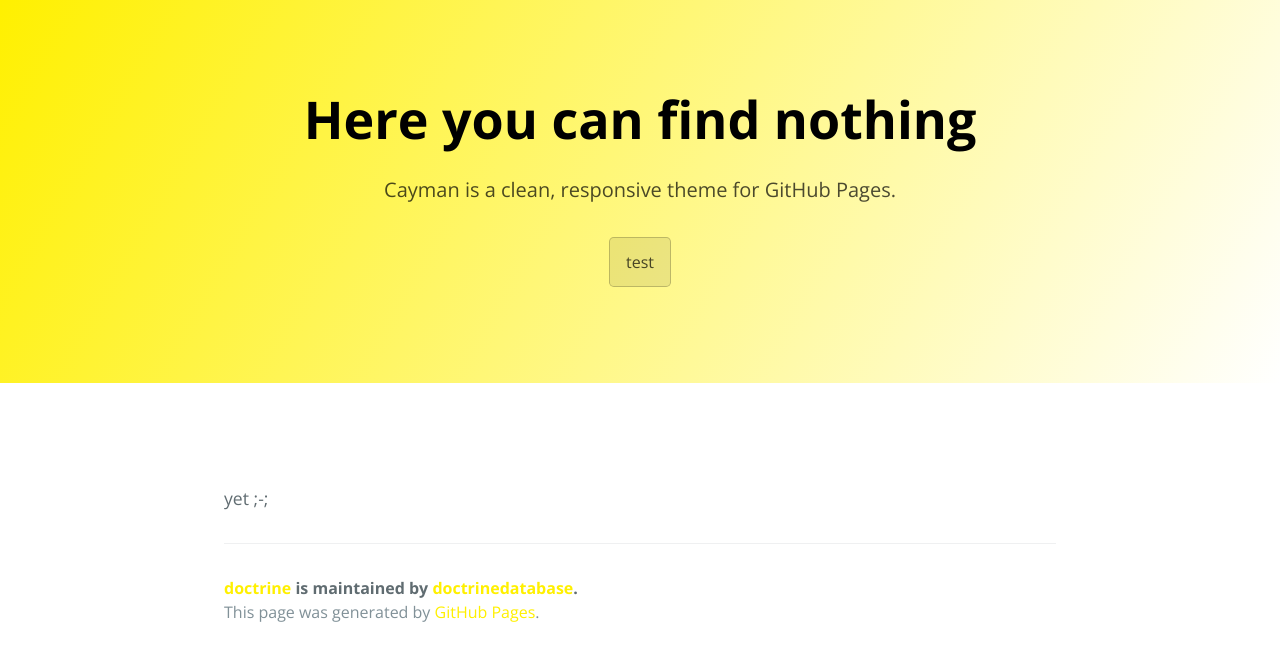
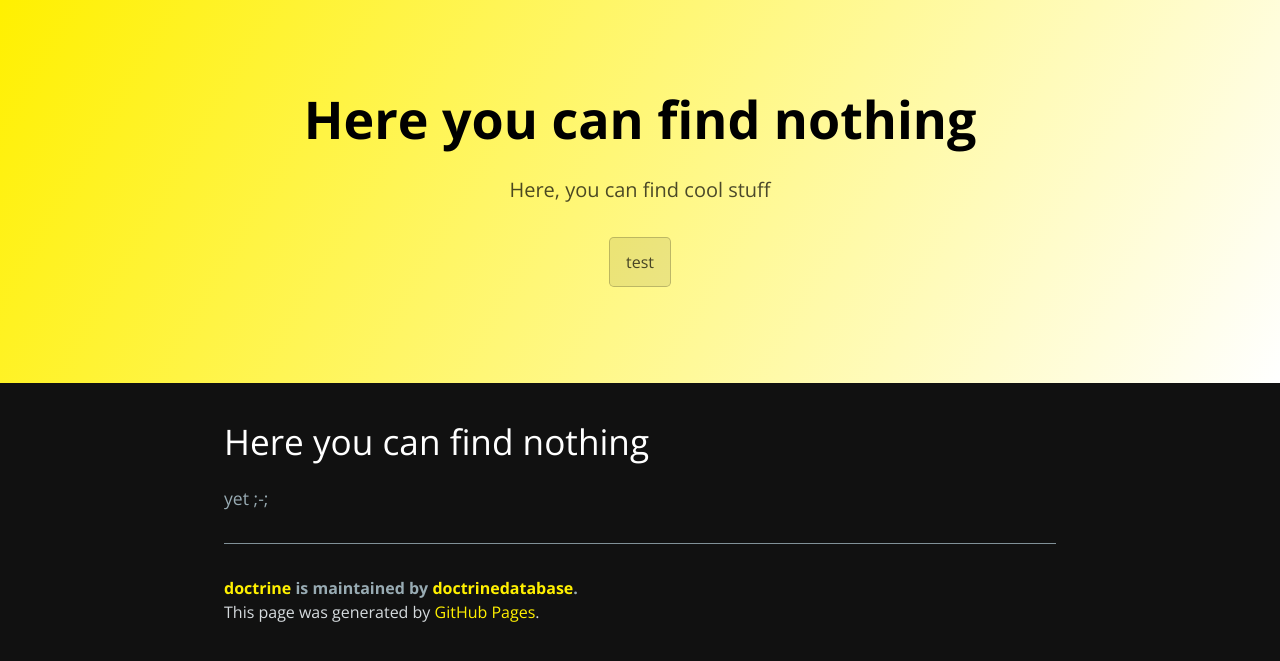
Before and after one commit to doctrinedatabase/doctrine, a Jekyll site: the page built from index.md, in a window 1280 px wide. Shown: the top 661 px of the page. Built offline with Jekyll 4.4.1, drawn with Linux system fonts in a browser that asks for light colours; our own code applies the rules of GitHub Pages for plain Markdown files.

Commit message:
Update _config.yml

```diff
--- a/_config.yml
+++ b/_config.yml
@@ -1,7 +1,7 @@
-title: Custom Cayman theme
-description: Cayman is a clean, responsive theme for GitHub Pages.
-show_downloads: true
+title: AirSupplier
+description:  Here, you can find cool stuff
 remote_theme: tuur29/pages-themes-cayman
+darkmode: true
 color:
   header: "#000"
   gradient_left: "#fff000"
```
